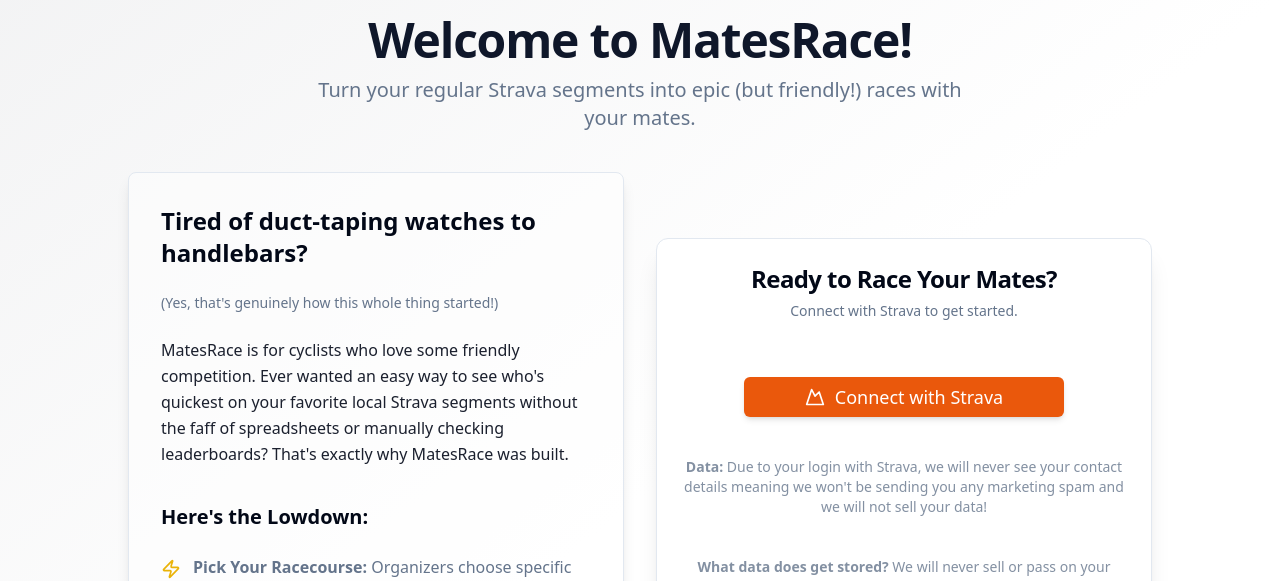
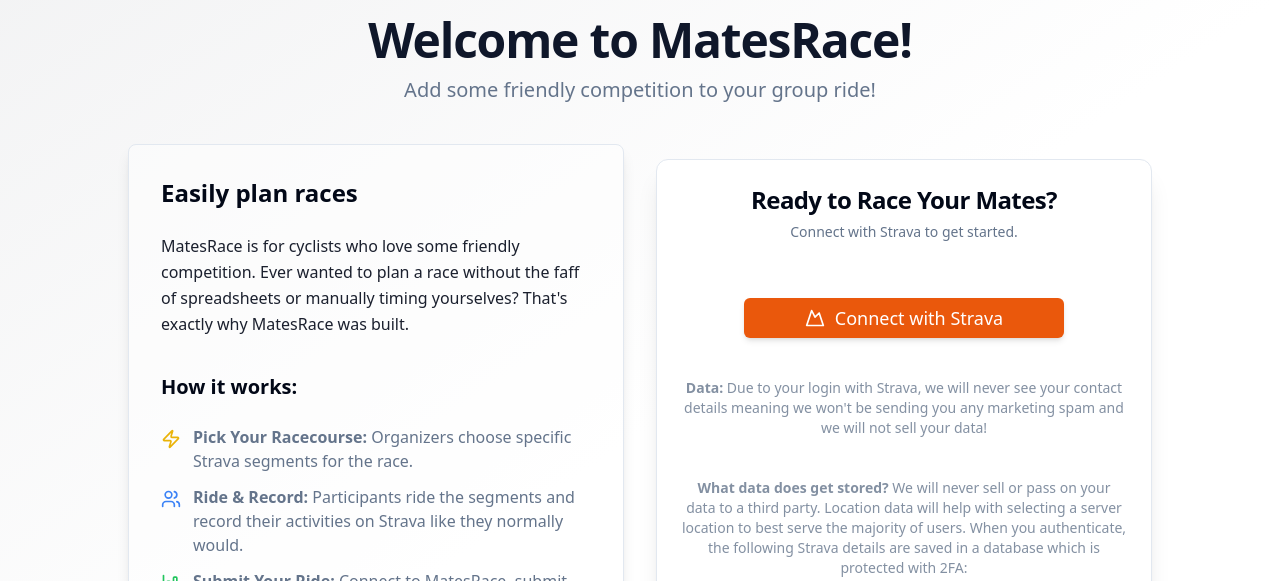
Before and after one commit to Fjallroth/matesRaceFinal, a React (Vite) app in the folder frontend/: page /login in a window 1280 px wide. Shown: the top 581 px of the page. Built offline with nearby package versions, Linux system fonts and the light colour scheme; no server answers.

Commit message:
edited text further

```diff
--- a/frontend/src/pages/Login.tsx
+++ b/frontend/src/pages/Login.tsx
@@ -27,19 +27,18 @@ const Login: React.FC = () => {
             Welcome to MatesRace!
           </h1>
           <p className="text-xl text-muted-foreground mt-3 max-w-2xl mx-auto">
-            Turn your regular Strava segments into epic (but friendly!) races with your mates.
+            Add some friendly competition to your group ride!
           </p>
         </div>
 
         <div className="grid md:grid-cols-2 gap-8 items-center">
           <div className="space-y-6 bg-card/50 p-6 sm:p-8 rounded-lg shadow-lg border">
-            <h2 className="text-2xl font-semibold text-foreground mb-1">Tired of duct-taping watches to handlebars?</h2>
-            <p className="text-muted-foreground text-sm mb-4"> (Yes, that's genuinely how this whole thing started!) </p>
+            <h2 className="text-2xl font-semibold text-foreground mb-1">Easily plan races</h2>
             <p className="text-foreground/90 leading-relaxed">
-              MatesRace is for cyclists who love some friendly competition. Ever wanted an easy way to see who's quickest on your favorite local Strava segments without the faff of spreadsheets or manually checking leaderboards? That's exactly why MatesRace was built.
+              MatesRace is for cyclists who love some friendly competition. Ever wanted to plan a race without the faff of spreadsheets or manually timing yourselves? That's exactly why MatesRace was built.
             </p>
 
-            <h3 className="text-xl font-semibold text-foreground pt-3">Here's the Lowdown:</h3>
+            <h3 className="text-xl font-semibold text-foreground pt-3">How it works:</h3>
             <ul className="space-y-3 text-muted-foreground">
               <li className="flex items-start">
                 <Zap className="h-5 w-5 mr-3 mt-1 text-yellow-500 flex-shrink-0" />
```
